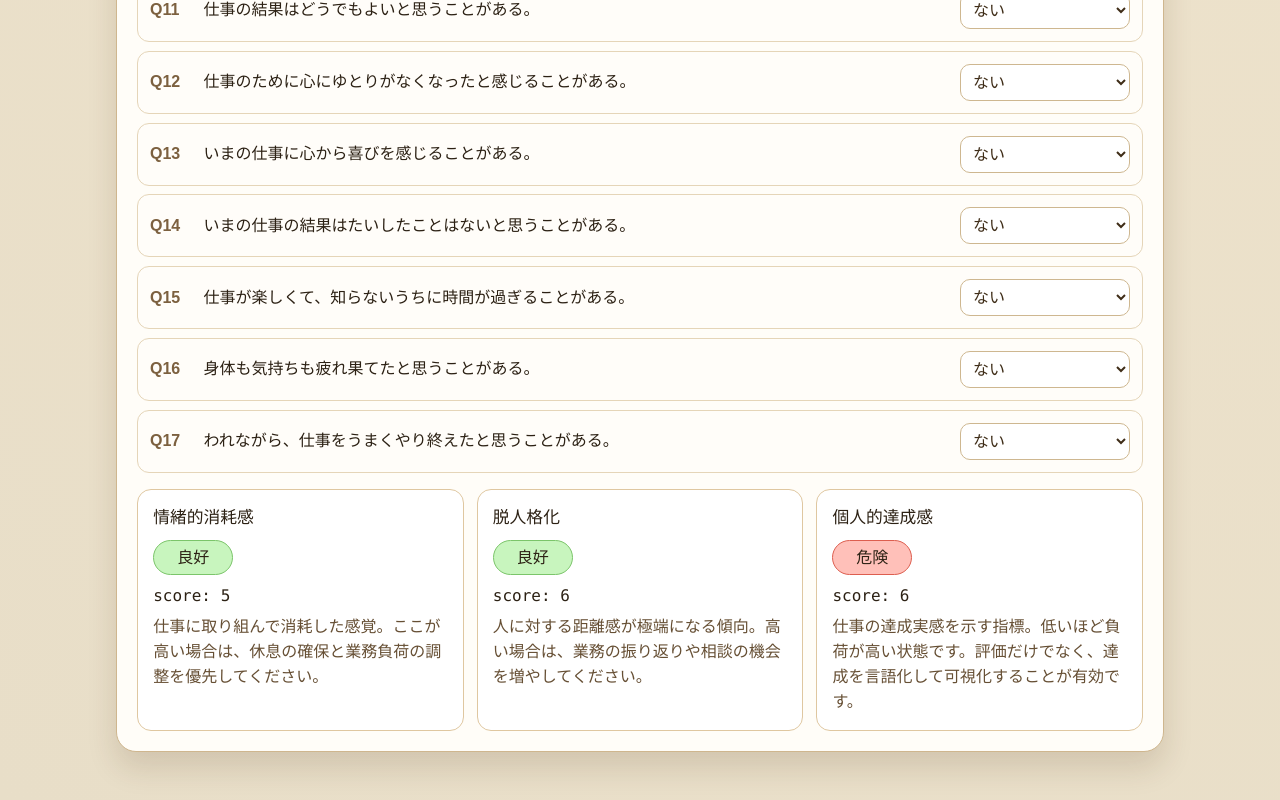
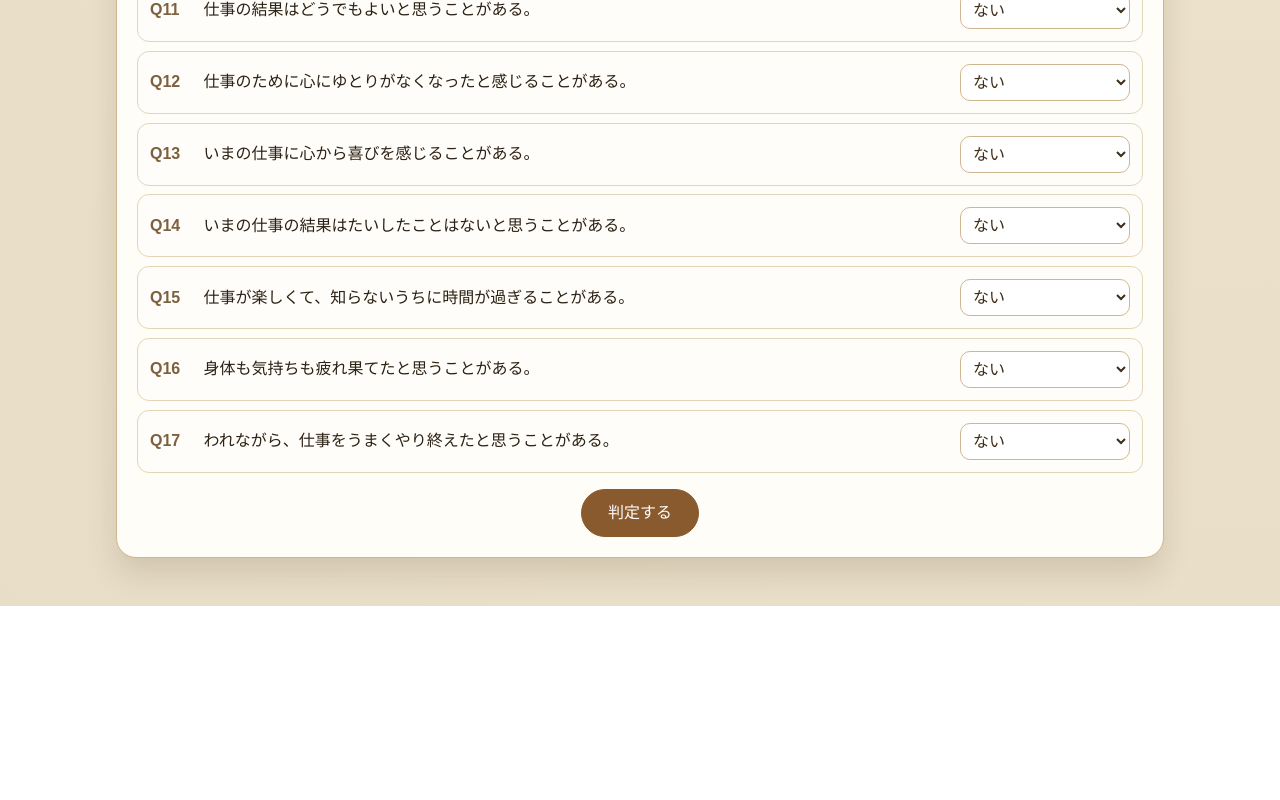
Before and after one commit to mima3/sample_gencode, a React (Vite) app in the folder codex/: page / in a window 1280 px wide. Shown: the part 1102-1902 px from the top of the page. After the commit the page ends 1708 px from the top, so only its background shows below. Built offline with nearby package versions, Linux system fonts and the light colour scheme.

Commit message:
add judge button.

```diff
--- a/codex/src/App.css
+++ b/codex/src/App.css
@@ -130,6 +130,29 @@
   color: #3f2d18;
 }
 
+.action-row {
+  margin-top: 1rem;
+  display: flex;
+  justify-content: center;
+}
+
+.calculate-button {
+  appearance: none;
+  border: 1px solid var(--accent);
+  background: var(--accent);
+  color: #fff;
+  font-weight: 700;
+  border-radius: 999px;
+  padding: 0.7rem 1.6rem;
+  cursor: pointer;
+  transition: transform 0.2s ease, filter 0.2s ease;
+}
+
+.calculate-button:hover {
+  transform: translateY(-1px);
+  filter: brightness(1.05);
+}
+
 .result-grid {
   margin-top: 1rem;
   display: grid;
--- a/codex/src/App.tsx
+++ b/codex/src/App.tsx
@@ -1,4 +1,4 @@
-import { useMemo, useState } from 'react'
+import { useState } from 'react'
 import './App.css'
 import Hero from './components/Hero'
 import QuestionList from './components/QuestionList'
@@ -13,18 +13,22 @@ import {
   createBurnoutInitialAnswers,
 } from './data/mentalTests'
 import { calculateBoreoutResult, calculateBurnoutResults } from './utils/scoring'
-import type { ActiveTest } from './types/mental'
+import type { ActiveTest, TestResult } from './types/mental'
 
 function App() {
   const [activeTest, setActiveTest] = useState<ActiveTest>('burnout')
   const [burnoutAnswers, setBurnoutAnswers] = useState(createBurnoutInitialAnswers)
   const [boreoutAnswers, setBoreoutAnswers] = useState(createBoreoutInitialAnswers)
+  const [burnoutResults, setBurnoutResults] = useState<TestResult[] | null>(null)
+  const [boreoutResult, setBoreoutResult] = useState<TestResult | null>(null)
 
-  const burnoutResults = useMemo(
-    () => calculateBurnoutResults(burnoutAnswers, burnoutQuestions),
-    [burnoutAnswers],
-  )
-  const boreoutResult = useMemo(() => calculateBoreoutResult(boreoutAnswers), [boreoutAnswers])
+  const handleBurnoutCalculate = () => {
+    setBurnoutResults(calculateBurnoutResults(burnoutAnswers, burnoutQuestions))
+  }
+
+  const handleBoreoutCalculate = () => {
+    setBoreoutResult(calculateBoreoutResult(boreoutAnswers))
+  }
 
   return (
     <main className="app-shell">
@@ -44,7 +48,12 @@ function App() {
             questions={burnoutQuestions}
             onChange={setBurnoutAnswers}
           />
-          <ResultGrid results={burnoutResults} />
+          <div className="action-row">
+            <button className="calculate-button" type="button" onClick={handleBurnoutCalculate}>
+              判定する
+            </button>
+          </div>
+          {burnoutResults && <ResultGrid results={burnoutResults} />}
         </section>
       ) : (
         <section className="panel">
@@ -59,7 +68,12 @@ function App() {
             questions={boreoutQuestions}
             onChange={setBoreoutAnswers}
           />
-          <ResultGrid results={[boreoutResult]} />
+          <div className="action-row">
+            <button className="calculate-button" type="button" onClick={handleBoreoutCalculate}>
+              判定する
+            </button>
+          </div>
+          {boreoutResult && <ResultGrid results={[boreoutResult]} />}
         </section>
       )}
     </main>
```
Also changed, not shown: 1 other file (tests, documents, lock files or other folders).
